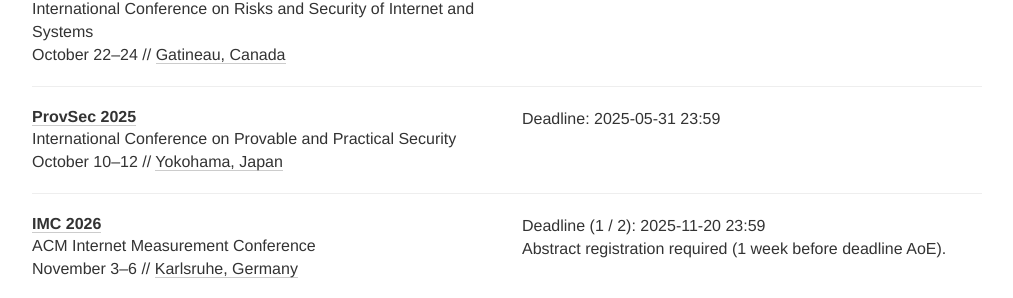
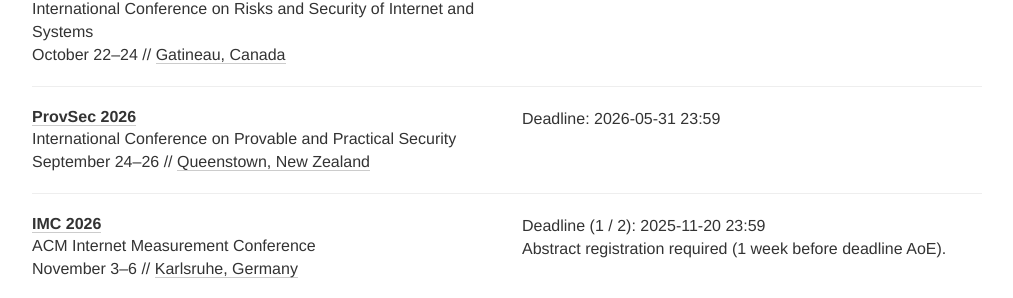
Before and after one commit to sec-deadlines/sec-deadlines.github.io, a Jekyll site: the page built from index.html, in a window 1280 px wide and 900 px high, scrolled down 9617 px. Shown: the part 152-450 px from the top of the window, without its empty margins (133-1146 px from the left). Built offline with Jekyll 4.4.1, drawn with Linux system fonts in a browser that asks for light colours; nearby versions of some CDN libraries; comment, search, counter and statistics services are not loaded.

Commit message:
Update ProvSec'26

```diff
--- a/_data/conferences.yml
+++ b/_data/conferences.yml
@@ -571,12 +571,12 @@
   tags: [SEC, PRIV, CONF]
 
 - name: ProvSec
-  year: 2025
+  year: 2026
   description: International Conference on Provable and Practical Security
-  link: https://sulab-sever.u-aizu.ac.jp/provsec2025/index.html
-  deadline: ["2025-05-31 23:59"]
-  date: October 10-12
-  place: Yokohama, Japan
+  link: https://provsec-2026.github.io/Provsec2026-base/
+  deadline: ["2026-05-31 23:59"]
+  date: September 24-26
+  place: Queenstown, New Zealand
   tags: [SEC, PRIV, CONF]
 
 - name: IMC
```
